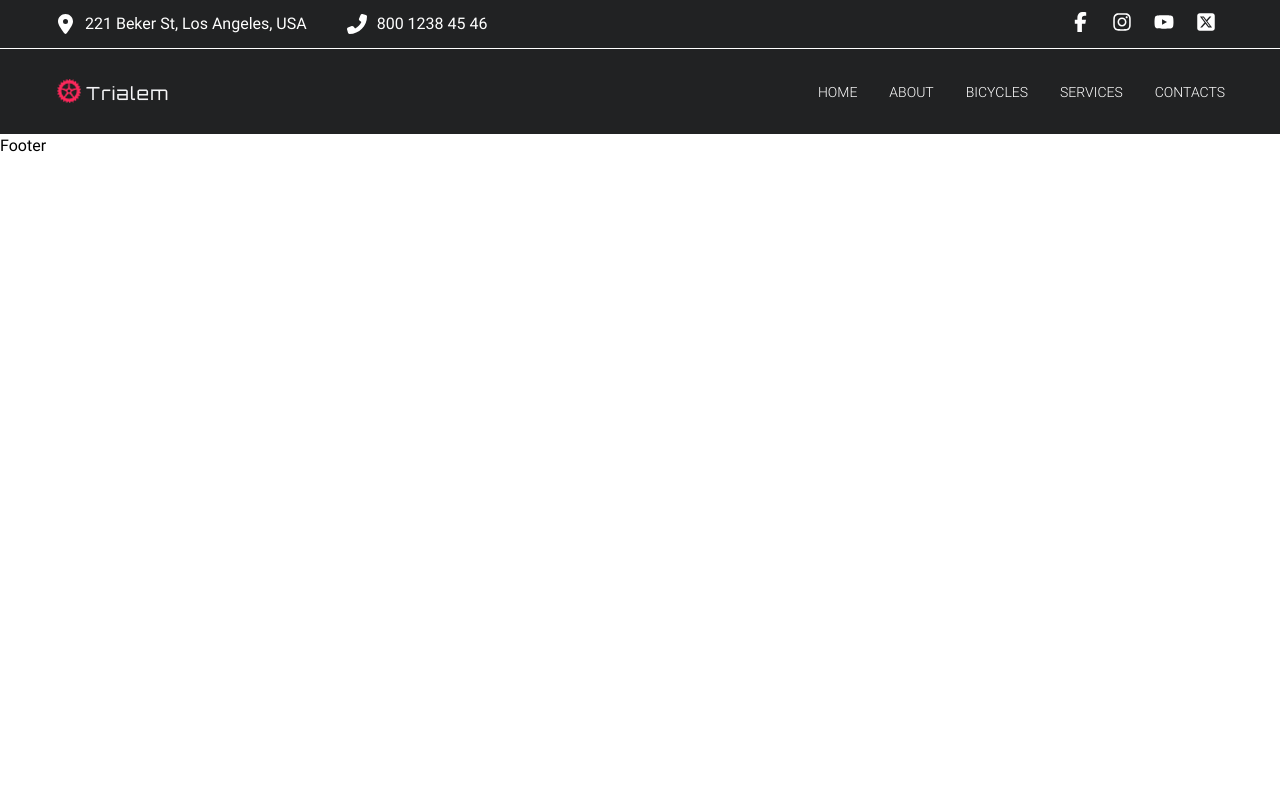
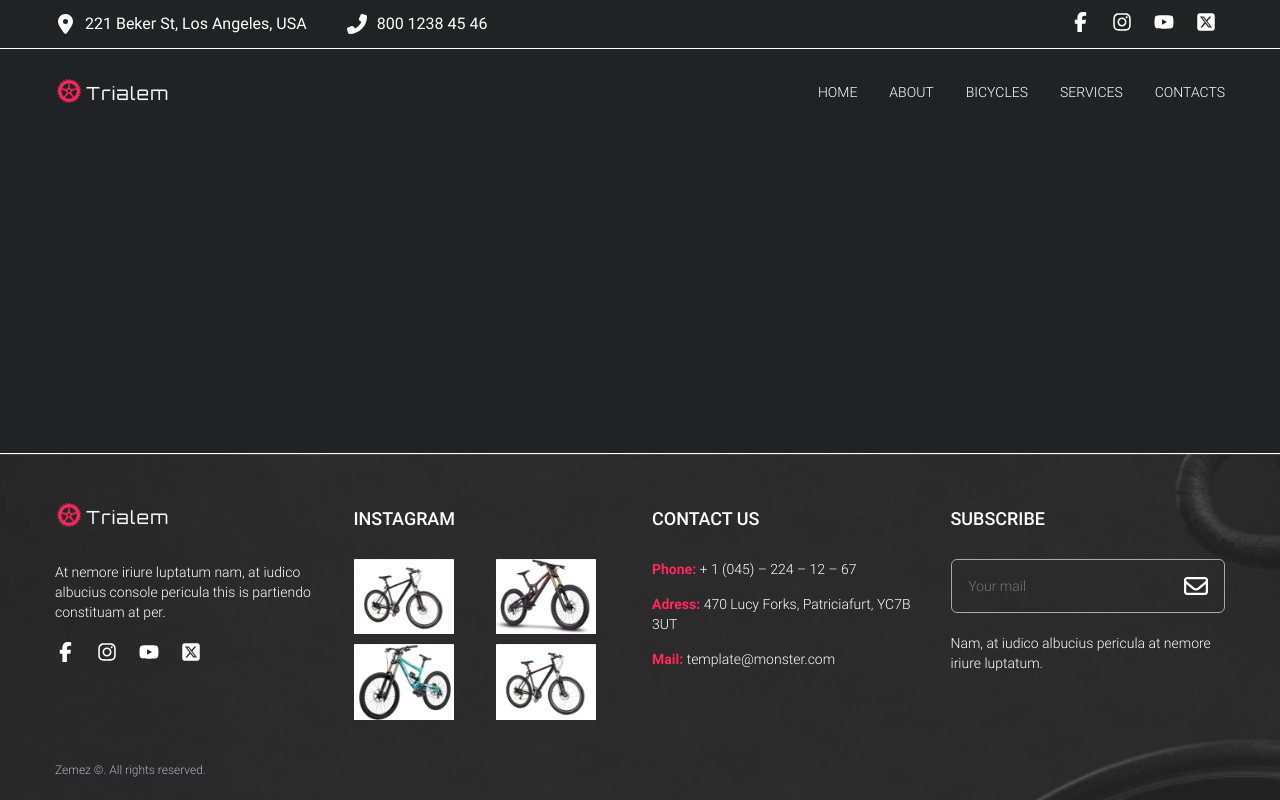
Before and after one commit to EvgMarty/Trialem, a website built with Vite: page src/html/layouts/_html.html in a window 1280 px wide. Built offline with nearby package versions, Linux system fonts and the light colour scheme.

Commit message:
made footer

```diff
--- a/src/html/layouts/footer/_footer.html
+++ b/src/html/layouts/footer/_footer.html
@@ -1 +1,115 @@
-<footer>Footer</footer>
+<footer class="footer">
+  <section>
+    <div class="container footer__grid">
+      <!-- group 1 -->
+      <div class="footer__group">
+        <div class="footer-details">
+          <!-- logo component -->
+          <include src="html/components/logo/_index.html"></include>
+          <p class="footer-details__text">
+            At nemore iriure luptatum nam, at iudico albucius console pericula
+            this is partiendo constituam at per.
+          </p>
+          <!-- social component -->
+          <include src="html/components/social/_index.html"></include>
+        </div>
+      </div>
+      <!-- group 2 -->
+      <div class="footer__group">
+        <div class="insta-blog">
+          <h3 class="footer-title">Instagram</h3>
+          <ul class="insta-blog__list">
+            <li>
+              <img
+                class="insta-blog__img"
+                src="/src/assets/images/bicycles/p-1.webp"
+                alt="bicycle"
+                width="100"
+                height="75"
+                loading="lazy"
+              />
+            </li>
+            <li>
+              <img
+                class="insta-blog__img"
+                src="/src/assets/images/bicycles/p-2.webp"
+                alt="bicycle"
+                width="100"
+                height="75"
+                loading="lazy"
+              />
+            </li>
+            <li>
+              <img
+                class="insta-blog__img"
+                src="/src/assets/images/bicycles/p-3.webp"
+                alt="bicycle"
+                width="100"
+                height="75"
+                loading="lazy"
+              />
+            </li>
+            <li>
+              <img
+                class="insta-blog__img"
+                src="/src/assets/images/bicycles/p-4.webp"
+                alt="bicycle"
+                width="100"
+                height="75"
+                loading="lazy"
+              />
+            </li>
+          </ul>
+        </div>
+      </div>
+      <!-- group 3 -->
+      <div class="footer__group">
+        <address class="contacts">
+          <h3 class="footer-title">Contact us</h3>
+          <ul class="contacts__list">
+            <li>
+              <span class="color-accent fw-700">Phone: </span
+              ><a class="contacts__link" href="tel: +10452241267">+ 1 (045) – 224 – 12 – 67</a>
+            </li>
+            <li>
+              <span class="color-accent fw-700">Adress: </span
+              ><a class="contacts__link"
+                href="https://maps.app.goo.gl/QUvUAcQ9KrPkhscv6"
+                target="_blank"
+                >470 Lucy Forks, Patriciafurt, YC7B 3UT</a
+              >
+            </li>
+            <li>
+              <span class="color-accent fw-700">Mail: </span
+              ><a class="contacts__link" href="mailto: template@monster.com">template@monster.com</a>
+            </li>
+          </ul>
+        </address>
+      </div>
+      <!-- group 4 -->
+      <div class="footer__group">
+        <div class="subscribe">
+          <h3 class="footer-title">Subscribe</h3>
+          <form class="subscribe-form">
+            <div class="subscribe-form__group">
+              <label for="email" class="sr-only"> Enter your email</label>
+              <input
+                class="subscribe-form__input"
+                id="email"
+                type="email"
+                name="email"
+                placeholder="Your mail"
+                required
+              />
+              <button class="subscribe-form__button">
+                <span class="sr-only">submit form</span>
+              </button>
+            </div>
+          </form>
+          <p>Nam, at iudico albucius pericula at nemore iriure luptatum.</p>
+        </div>
+      </div>
+    </div>
+  </section>
+  <div class="container"><p class="copy">Zemez ©. All rights reserved.</p></div>
+</footer>
--- a/src/html/layouts/footer/_index.scss
+++ b/src/html/layouts/footer/_index.scss
@@ -0,0 +1,105 @@
+@use '../../../styles/mixins/' as *;
+
+.footer {
+  background-image: url('/src/assets/images/footer-bg.webp');
+  @include bg-cover;
+
+  padding-top: 50px;
+  padding-bottom: 20px;
+
+  font-size: 14px;
+  line-height: 20px;
+  font-weight: 300;
+  color: var(--c-white);
+}
+
+.footer__grid {
+  display: grid;
+  grid-template-columns: repeat(4, 1fr);
+  gap: 24px;
+}
+
+.footer-title {
+  line-height: 32px;
+  font-weight: 500;
+  font-size: 18px;
+  text-transform: uppercase;
+
+  margin-bottom: 24px;
+}
+
+.footer-details {
+  .logo {
+    display: block;
+    margin-bottom: 34px;
+  }
+  &__text {
+    margin-bottom: 20px;
+  }
+}
+
+.insta-blog {
+  &__list {
+    display: grid;
+    grid-template-columns: repeat(2, 1fr);
+    gap: 10px;
+  }
+}
+
+.contacts {
+  &__list {
+    li {
+      &:not(:last-child) {
+        margin-bottom: 15px;
+      }
+    }
+  }
+
+  &__link {
+    transition: color 0.2s ease-in-out;
+    @include hover {
+      color: var(--c-pink);
+    }
+  }
+}
+
+.subscribe-form {
+  margin-bottom: 20px;
+
+  &__group {
+    display: flex;
+    align-items: center;
+    border-radius: 6px;
+    border: 1px solid rgb(#fff, 0.6);
+  }
+
+  &__input {
+    width: 100%;
+    padding: 18px 5px 18px 18px;
+    color: var(--c-white);
+    outline: 0;
+  }
+
+  &__button {
+    width: 60px;
+    height: 50px;
+    padding: 18px 20px;
+    mask-image: var(--icon-email);
+    mask-repeat: no-repeat;
+    mask-size: 24px;
+    mask-position: center;
+    background-color: var(--c-white);
+
+    transition: background-color 0.2s ease-in-out;
+
+    @include hover {
+      background-color: var(--c-pink);
+    }
+  }
+}
+
+.copy {
+  padding-top: 40px;
+  font-size: 12px;
+  color: var(--c-lightgray);
+}
--- a/src/html/layouts/header/_header.html
+++ b/src/html/layouts/header/_header.html
@@ -5,7 +5,8 @@
         <li>
           <a
             class="contact-info__link icon icon-location"
-            href="https://maps.app.goo.gl/VscAtGVoWVxxPVoM8"
+            href="https://maps.app.goo.gl/1dE95YPEi8uNQMxJ7"
+            target="_blank"
             >221 Beker St, Los Angeles, USA</a
           >
         </li>
--- a/src/styles/base/_base.scss
+++ b/src/styles/base/_base.scss
@@ -1,4 +1,4 @@
-@use "../mixins"as*;
+@use '../mixins' as *;
 
 html,
 body {
@@ -27,4 +27,10 @@ body {
 .wrapper {
   position: relative;
   overflow-x: hidden;
+  height: 100%;
+
+  display: grid;
+  grid-template-columns: 100%;
+  grid-template-rows: 1fr auto;
+  min-height: 100svh;
 }
--- a/src/styles/base/_helpers.scss
+++ b/src/styles/base/_helpers.scss
@@ -1,5 +1,5 @@
-
-.sr-only { // visually-hidden
+.sr-only {
+  // visually-hidden
   display: block;
   width: 1px !important;
   height: 1px !important;
@@ -8,5 +8,13 @@
   overflow: hidden !important;
   clip: rect(0, 0, 0, 0) !important;
   white-space: nowrap !important;
-  border: 0 !important
+  border: 0 !important;
 }
+
+.color-accent {
+  color: var(--c-pink);
+}
+
+.fw-700 {
+  font-weight: 700;
+}
--- a/src/styles/base/_reset.scss
+++ b/src/styles/base/_reset.scss
@@ -10,7 +10,7 @@ html {
 
 body,
 html {
-  // min-height: 100%;
+  min-height: 100%;
   margin: 0;
   scroll-behavior: smooth;
 }
@@ -31,8 +31,7 @@ body {
   text-rendering: optimizespeed;
 }
 
-
-details>summary,
+details > summary,
 li,
 ol,
 ul {
@@ -74,7 +73,6 @@ time {
   display: block;
 }
 
-
 figure,
 blockquote {
   margin: 0;
@@ -98,7 +96,6 @@ video {
   max-width: 100%;
 }
 
-
 b,
 strong {
   font-weight: 900;
@@ -107,7 +104,6 @@ strong {
 address {
   font-style: normal;
 }
-
 
 button {
   margin: 0;
@@ -127,9 +123,9 @@ button:disabled {
   cursor: default;
 }
 
-[type=button],
-[type=reset],
-[type=submit],
+[type='button'],
+[type='reset'],
+[type='submit'],
 button {
   -webkit-appearance: none;
 }
```
Also changed, not shown: src/html/layouts/_html.html (+2 -0 lines), src/pages/index.html (+1 -0 lines).
